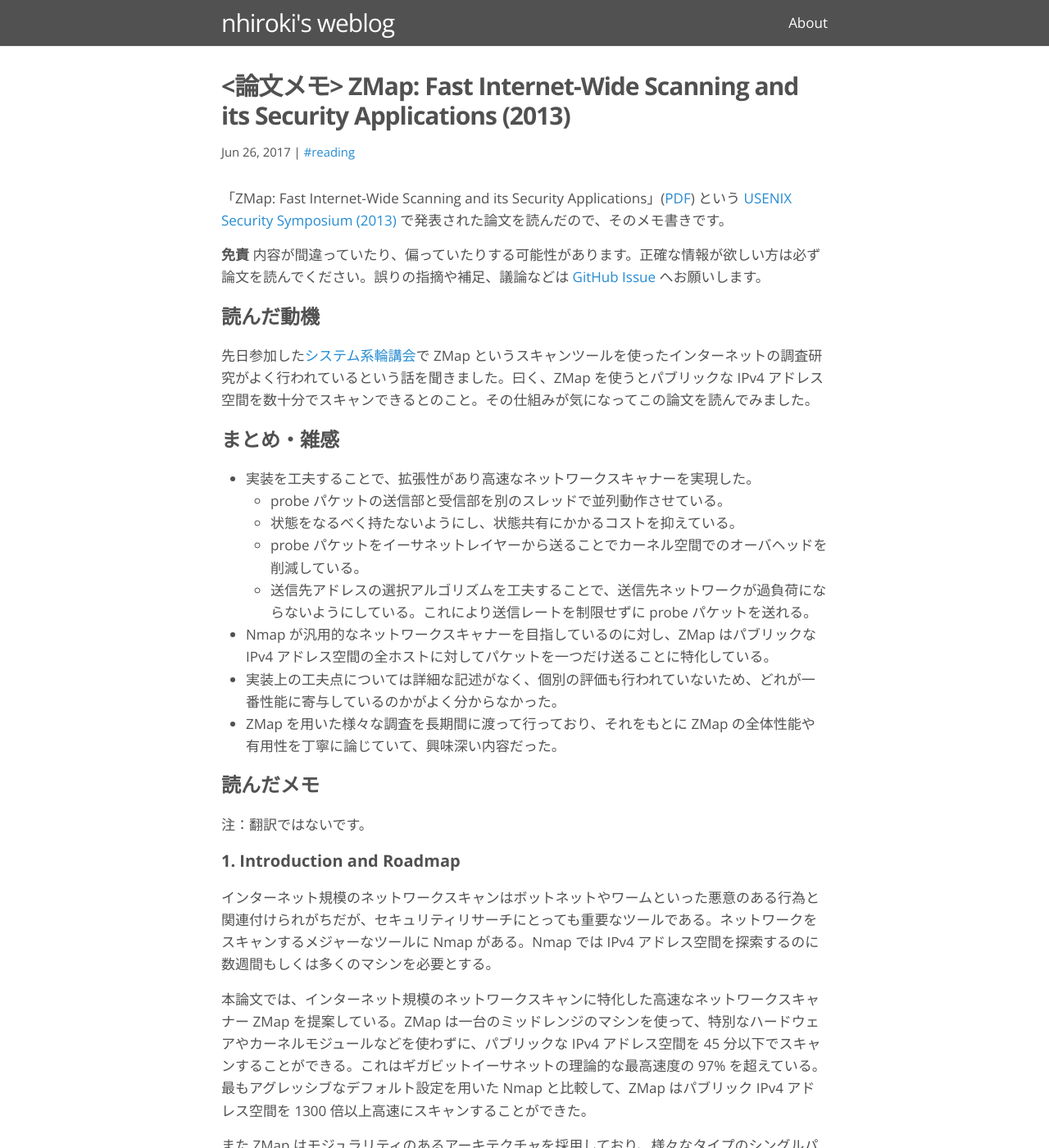
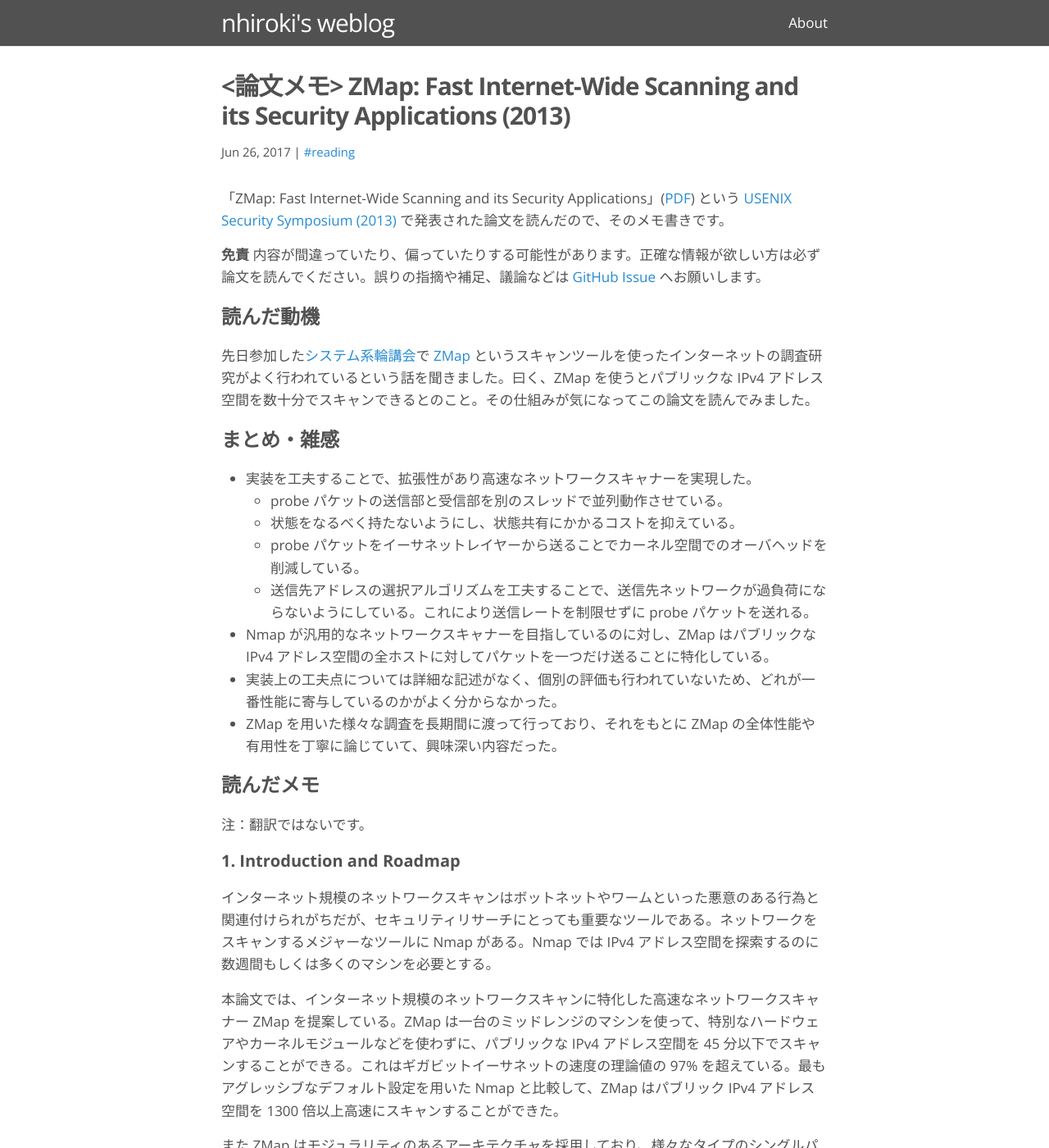
Before and after one commit to nhiroki/nhiroki.github.io, a Jekyll site: the page built from _posts/2017-06-27-paper-zmap.md, in a window 1280 px wide and 1400 px high. Shown: the whole window at 82% size. Built offline with Jekyll 4.4.1, drawn with Linux system fonts in a browser that asks for light colours; comment, search, counter and statistics services are not loaded; some of the changed text lies outside the part shown.

Commit message:
Fix typo etc

```diff
--- a/_posts/2017-06-27-paper-zmap.md
+++ b/_posts/2017-06-27-paper-zmap.md
@@ -11,7 +11,7 @@
 
 # 読んだ動機
 
-先日参加した[システム系輪講会](https://connpass.com/event/55738/)で ZMap というスキャンツールを使ったインターネットの調査研究がよく行われているという話を聞きました。曰く、ZMap を使うとパブリックな IPv4 アドレス空間を数十分でスキャンできるとのこと。その仕組みが気になってこの論文を読んでみました。
+先日参加した[システム系輪講会](https://connpass.com/event/55738/)で [ZMap](https://zmap.io/) というスキャンツールを使ったインターネットの調査研究がよく行われているという話を聞きました。曰く、ZMap を使うとパブリックな IPv4 アドレス空間を数十分でスキャンできるとのこと。その仕組みが気になってこの論文を読んでみました。
 
 # まとめ・雑感
 
@@ -32,7 +32,7 @@
 
 インターネット規模のネットワークスキャンはボットネットやワームといった悪意のある行為と関連付けられがちだが、セキュリティリサーチにとっても重要なツールである。ネットワークをスキャンするメジャーなツールに Nmap がある。Nmap では IPv4 アドレス空間を探索するのに数週間もしくは多くのマシンを必要とする。
 
-本論文では、インターネット規模のネットワークスキャンに特化した高速なネットワークスキャナー ZMap を提案している。ZMap は一台のミッドレンジのマシンを使って、特別なハードウェアやカーネルモジュールなどを使わずに、パブリックな IPv4 アドレス空間を 45 分以下でスキャンすることができる。これはギガビットイーサネットの理論的な最高速度の 97% を超えている。最もアグレッシブなデフォルト設定を用いた Nmap と比較して、ZMap はパブリック IPv4 アドレス空間を 1300 倍以上高速にスキャンすることができた。
+本論文では、インターネット規模のネットワークスキャンに特化した高速なネットワークスキャナー ZMap を提案している。ZMap は一台のミッドレンジのマシンを使って、特別なハードウェアやカーネルモジュールなどを使わずに、パブリックな IPv4 アドレス空間を 45 分以下でスキャンすることができる。これはギガビットイーサネットの速度の理論値の 97% を超えている。最もアグレッシブなデフォルト設定を用いた Nmap と比較して、ZMap はパブリック IPv4 アドレス空間を 1300 倍以上高速にスキャンすることができた。
 
 また ZMap はモジュラリティのあるアーキテクチャを採用しており、様々なタイプのシングルパケット probe (TCP SYN スキャン、ICMP echo request スキャン、アプリ特有の UDP スキャン、など) を送信可能で、かつ発見したホストに対してフォローアップアクションを行えるフックポイントを提供している。ZMap はオープンソースで公開されている ([https://zmap.io/](https://zmap.io/))。
 
@@ -101,7 +101,7 @@
 
 ![TCP 3-Way Handshake](/images/tcp-3way-handshake.png)
 
-SYN scanning は最初の SYN パケットに対する応答を見ることでポートの状況を知るテクニックで、ACK+SYN パケットが返ってきたときは open port だと判断し、RST パケットを使ってコネクション確立要求をリセットします (前述のケース 3 を参照)。このようにコネクションの確立を最後まで行わないことが half-open という名前由来のようです。これにより、コネクションの切断処理 (FIN, ACK+FIN, ACK の 3 パケット) をやり取りせずに済みます。
+SYN scanning は最初の SYN パケットに対する応答を見ることでポートの状況を知るテクニックで、ACK+SYN パケットが返ってきたときは open port だと判断し、RST パケットを使ってコネクション確立要求をリセットします (前述のケース 3 を参照)。このようにコネクションの確立を最後まで行わないことが half-open という名前の由来のようです。これにより、コネクションの切断処理 (FIN, ACK+FIN, ACK の 3 パケット) をやり取りせずに済みます。
 
 この他のポートスキャン手法に TCP スキャン (ハンドシェイクを最後まで行う)、FIN スキャン、NULL スキャンなどがあるようです (参考：[1.5.2 ポートスキャンの各種方法 - IPA ISEC](https://www.ipa.go.jp/security/fy14/contents/soho/html/chap1/scan.html))
 
```
